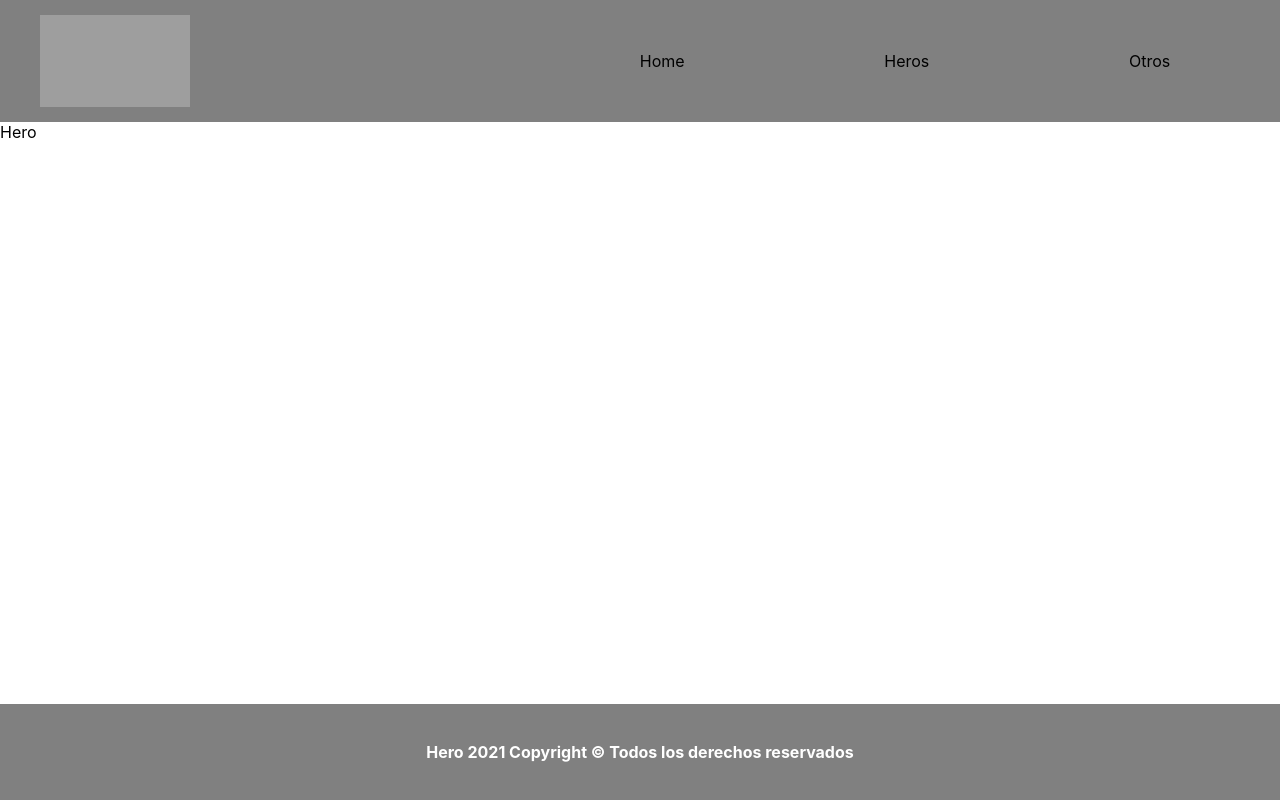
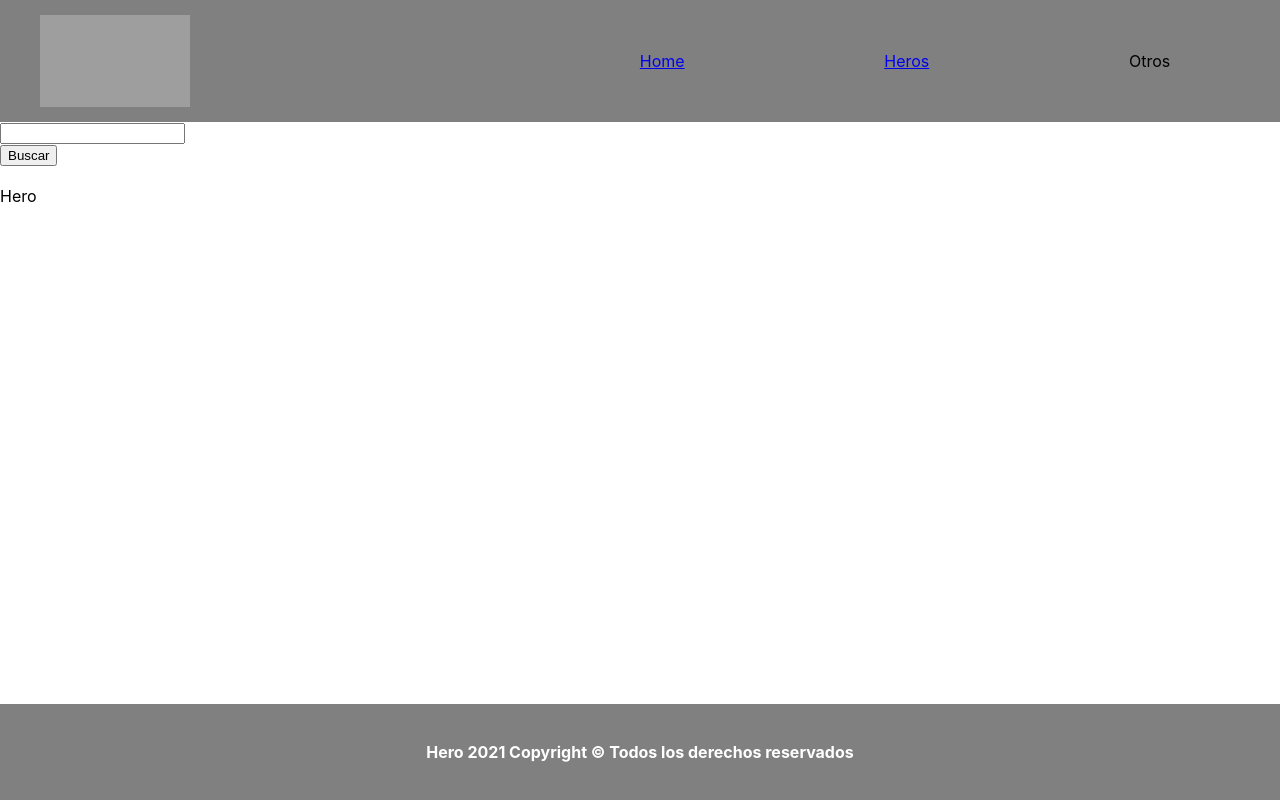
Before and after one commit to yovana888/react-redux, a React (Create React App) app: page /hero in a window 1280 px wide. Built offline with nearby package versions, Linux system fonts and the light colour scheme; grey boxes are pictures that could not be loaded.

Commit message:
Feat(Hero): Consumo de servicios

```diff
--- a/src/layout/Header/index.jsx
+++ b/src/layout/Header/index.jsx
@@ -1,4 +1,5 @@
 import React from 'react'
+import { Link } from 'react-router-dom'
 
 import './style.scss'
 
@@ -10,10 +11,10 @@ const Header = () => {
       </div>
       <div className="l_header_menu">
         <div>
-          <p>Home</p>
+          <Link to="/">Home</Link>
         </div>
         <div>
-          <p>Heros</p>
+          <Link to="/hero">Heros</Link>
         </div>
         <div>
           <p>Otros</p>
@@ -24,3 +25,29 @@ const Header = () => {
 }
 
 export default Header
+
+
+/*
+
+                                          |
+                                          |
+                                          |
+                                          |
+                                          |
+                                          |
+                                          |
+                                          |
+                                          |
+                                          |
+                                          |
+                                          |
+                                          |
+                                          |
+                                          |
+                                          |
+                                          |
+                                          |
+                                          |
+                                          |
+
+*/
--- a/src/pages/Hero/index.jsx
+++ b/src/pages/Hero/index.jsx
@@ -1,8 +1,49 @@
-import React from 'react'
+import React, { useEffect, useState } from 'react'
+import { useHistory } from 'react-router-dom'
+
+const ACCESS_TOKEN = '3875372609247663'
+const DOMAIN = 'https://www.superheroapi.com/api.php/'
 
 const Hero = () => {
+  const [id, setId] = useState(null)
+
+  const history = useHistory()
+
+  // useEffect(() => {
+  //   getHeros()
+  // }, [])
+  // ENDPOINT - API - SERVICIO - PATH
+  const getHeros = async () => {
+
+    try {
+      const response = await fetch(`${DOMAIN}${ACCESS_TOKEN}/${id}`)
+      // , {
+      //   body: {
+      //     nombre: 'Juan',
+      //     edad: 20,
+      //     ciudad: 'Lima'
+      //   },
+      //   headers: {},
+      //   method: 'POST',
+      // }
+
+      const hero = await response.json()
+      history.push(`/hero/${hero.id}?hero=${hero.name}&image=${hero.image.url}`)
+      console.log('response', hero)
+    } catch (error) {
+      console.log('error', error)
+    }
+  }
+
+  const handleChange = (e) => {
+    const { target : { value } } = e
+    setId(value)
+  }
+  console.log('value', id)
   return (
     <div>
+      <input type="text" onChange={handleChange} /><br />
+      <button onClick={getHeros} >Buscar</button><br /><br />
       Hero
     </div>
   )
--- a/src/pages/HeroDetail/index.jsx
+++ b/src/pages/HeroDetail/index.jsx
@@ -1,6 +1,19 @@
 import React from 'react'
+import { useParams, useLocation } from 'react-router-dom'
 
 const HeroDetail = () => {
+
+  const params = useParams()
+  const location = useLocation()
+  // console.log('params', params)
+  // console.log('location', location)
+
+  const { searchParams } = new URL(window.location.href);
+  const hero = searchParams.get("hero");
+  const image = searchParams.get("image");
+
+  console.log('hero', hero)
+  console.log('image', image)
   return (
     <div>
       HeroDetail
--- a/src/pages/index.jsx
+++ b/src/pages/index.jsx
@@ -9,9 +9,12 @@ import View from '../layout/View'
 
 const RouterApp = () => {
   return (
-    <View>
-      <BrowserRouter>
+    <BrowserRouter>
+      <View>
         <Switch>
+          <Route path="/hero/:id">
+            <HeroDetail />
+          </Route>
           <Route path="/hero">
             <Hero />
           </Route>
@@ -19,8 +22,8 @@ const RouterApp = () => {
             <Home />
           </Route>
         </Switch>
-      </BrowserRouter>
-    </View>
+      </View>
+    </BrowserRouter>
   )
 }
 
```
